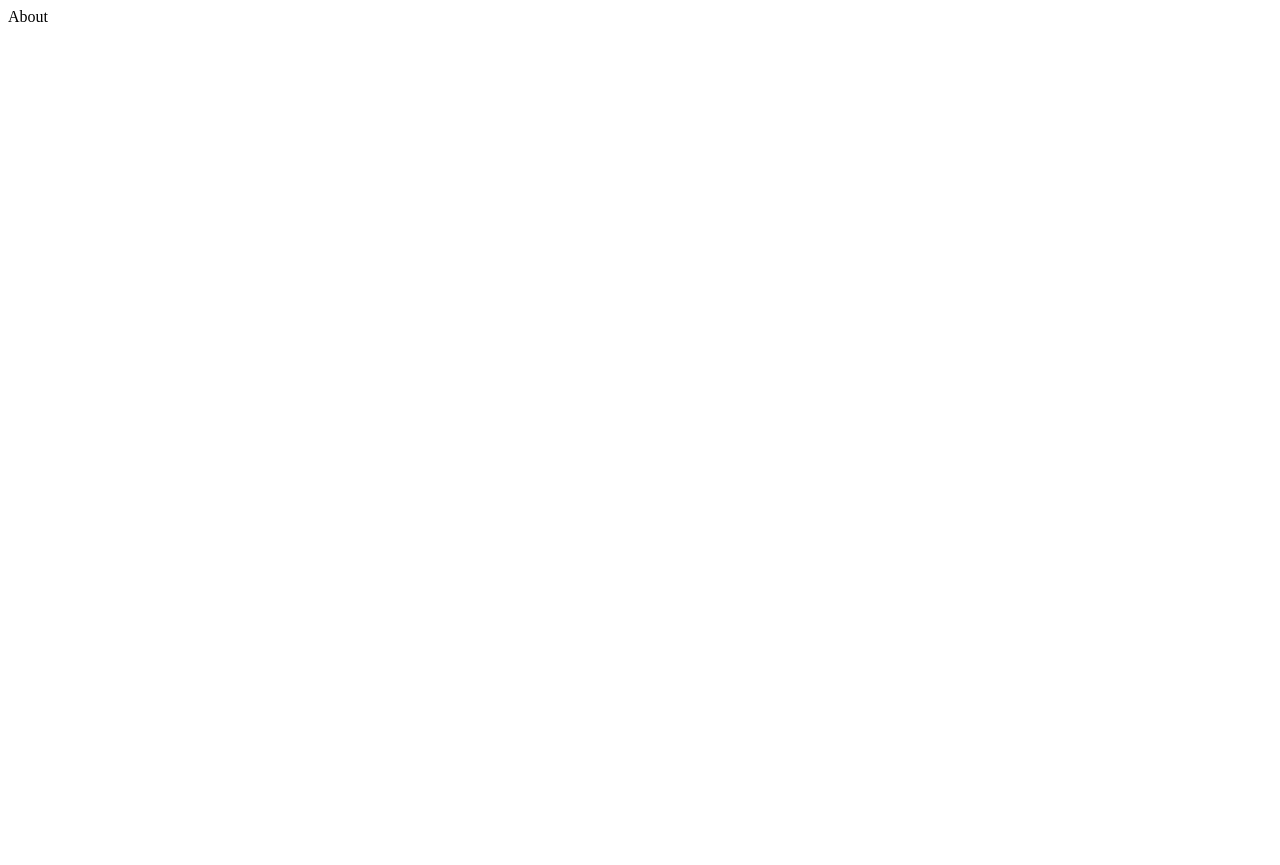
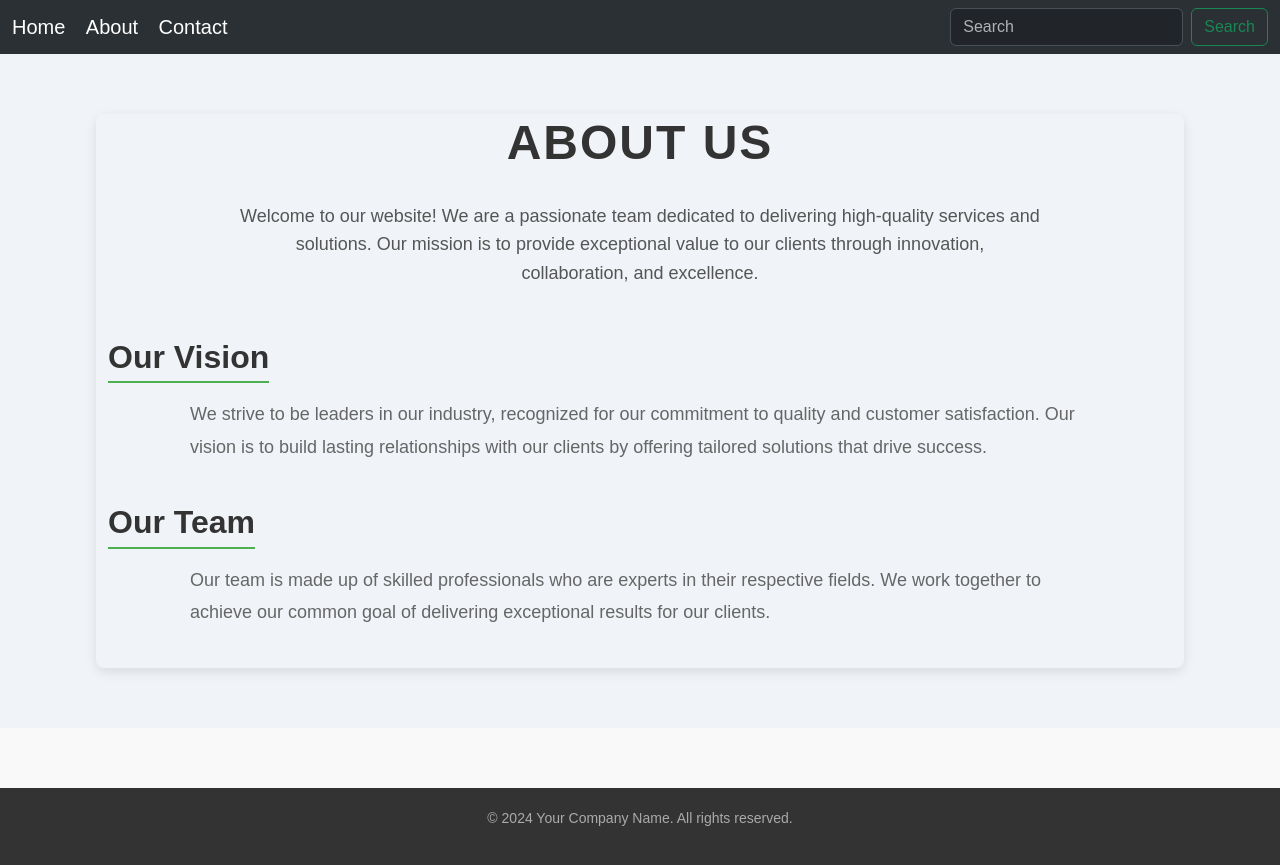
Before and after one commit to tirthvanani/Student, a Django app: page /about/ in a window 1280 px wide. Before the commit the page is almost empty. Before the commit the page ends 22 px from the top, so only its background shows below. Run offline with Django 3.2, Linux system fonts and the light colour scheme.

Commit message:
Add about

```diff
--- a/data/static/style.css
+++ b/data/static/style.css
@@ -378,3 +378,103 @@ p {
 .thank-you-container .btn:active {
     transform: scale(1);
 }
+
+/* style.css */
+
+/* About section */
+.about-section {
+    background-color: #f0f4f8;
+    padding: 60px 0;
+    font-family: 'Arial', sans-serif;
+}
+
+/* Container to center content */
+.container {
+    width: 85%;
+    max-width: 1200px;
+    margin: 0 auto;
+}
+
+/* About title */
+.about-title {
+    font-size: 48px;
+    font-weight: bold;
+    text-align: center;
+    color: #333;
+    margin-bottom: 30px;
+    text-transform: uppercase;
+    letter-spacing: 2px;
+}
+
+/* About description */
+.about-description {
+    font-size: 18px;
+    line-height: 1.6;
+    text-align: center;
+    color: #555;
+    margin-bottom: 50px;
+    max-width: 800px;
+    margin-left: auto;
+    margin-right: auto;
+}
+
+/* About heading (subsection titles) */
+.about-heading {
+    font-size: 32px;
+    font-weight: 600;
+    color: #333;
+    margin-bottom: 15px;
+    text-transform: capitalize;
+    border-bottom: 2px solid #4CAF50;
+    padding-bottom: 5px;
+    display: inline-block;
+}
+
+/* About text (subsection content) */
+.about-text {
+    font-size: 18px;
+    line-height: 1.8;
+    color: #666;
+    margin-bottom: 40px;
+    max-width: 900px;
+    margin-left: auto;
+    margin-right: auto;
+}
+
+/* Footer styles */
+.footer {
+    background-color: #333;
+    color: #fff;
+    text-align: center;
+    padding: 20px 0;
+    margin-top: 60px;
+}
+
+/* Footer text */
+.footer-text {
+    font-size: 14px;
+    color: #aaa;
+}
+
+/* Hover effect for headings */
+.about-heading:hover {
+    color: #4CAF50;
+    cursor: pointer;
+    transition: color 0.3s ease-in-out;
+}
+
+/* Add subtle shadow effect for the container */
+.container {
+    box-shadow: 0 4px 12px rgba(0, 0, 0, 0.1);
+    border-radius: 8px;
+    overflow: hidden;
+}
+
+/* Smooth transitions for footer */
+.footer {
+    transition: background-color 0.3s ease-in-out;
+}
+
+.footer:hover {
+    background-color: #222;
+}
--- a/data/templates/about.html
+++ b/data/templates/about.html
@@ -1,11 +1,19 @@
-<!DOCTYPE html>
-<html lang="en">
-<head>
-    <meta charset="UTF-8">
-    <meta name="viewport" content="width=device-width, initial-scale=1.0">
-    <title>Document</title>
-</head>
-<body>
-    About
-</body>
-</html>
+{% extends 'main.html' %}
+{% block content %}
+    <section id="about" class="about-section">
+        <div class="container">
+            <h1 class="about-title">About Us</h1>
+            <p class="about-description">Welcome to our website! We are a passionate team dedicated to delivering high-quality services and solutions. Our mission is to provide exceptional value to our clients through innovation, collaboration, and excellence.</p>
+
+            <h2 class="about-heading">Our Vision</h2>
+            <p class="about-text">We strive to be leaders in our industry, recognized for our commitment to quality and customer satisfaction. Our vision is to build lasting relationships with our clients by offering tailored solutions that drive success.</p>
+
+            <h2 class="about-heading">Our Team</h2>
+            <p class="about-text">Our team is made up of skilled professionals who are experts in their respective fields. We work together to achieve our common goal of delivering exceptional results for our clients.</p>
+        </div>
+    </section>
+
+    <footer class="footer">
+        <p class="footer-text">&copy; 2024 Your Company Name. All rights reserved.</p>
+    </footer>
+{% endblock %}
--- a/data/templates/add.html
+++ b/data/templates/add.html
@@ -1,4 +1,6 @@
-{% extends 'main.html' %} {% block content %}
+{% extends 'main.html' %}
+
+{% block content %}
 
 <div>
   <h1>Add Student Details</h1>
--- a/data/templates/nav.html
+++ b/data/templates/nav.html
@@ -11,8 +11,9 @@
         type="search"
         placeholder="Search"
         aria-label="Search"
+        name="q"
       />
-      <button class="btn btn-outline-success" type="submit">Search</button>
+      <button  class="btn btn-outline-success" type="submit">Search</button>
     </form>
   </div>
 </nav>
--- a/data/views.py
+++ b/data/views.py
@@ -5,7 +5,11 @@ from .models import Data, Contact
 # Create your views here.
 
 def home(request):
-    datas = Data.objects.all()
+    query = request.GET.get('q','')
+    if query:
+        datas = Data.objects.filter(sname__icontains=query)
+    else:
+        datas = Data.objects.all()
     context = {
         'data':datas
     }
@@ -18,10 +22,10 @@ def details(request, pk):
 
 def add(request):
     if request.method == 'POST':
-        roll = request.POST.get('sroll')
-        name = request.POST.get('sname')
-        course = request.POST.get('scourse')
-        address = request.POST.get('saddress')
+        roll = request.POST.get('roll')
+        name = request.POST.get('name')
+        course = request.POST.get('course')
+        address = request.POST.get('address')
         Data.objects.create(
             sroll=roll,
             sname=name,
```
Also changed, not shown: data/admin.py (+8 -2 lines), data/models.py (+6 -2 lines), data/templates/contact.html (+5 -13 lines), data/templates/home.html (+10 -7 lines), data/migrations/0003_alter_data_sroll.py (added), db.sqlite3.
